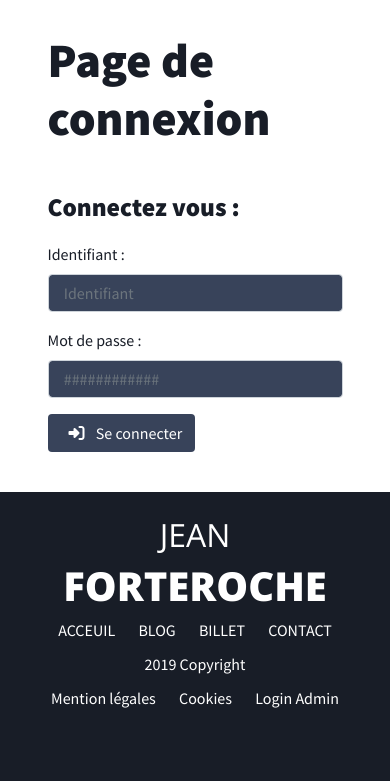
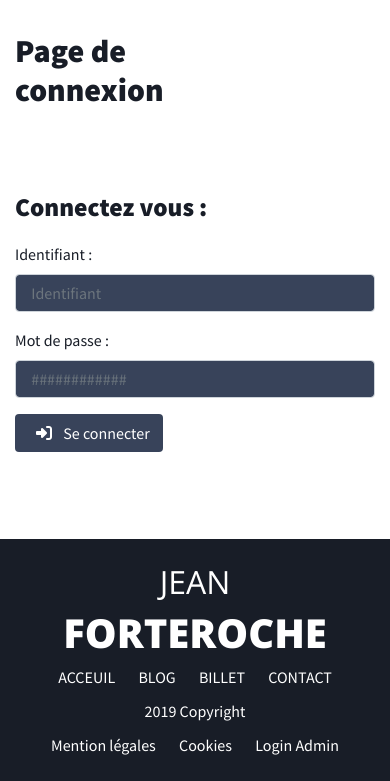
Before and after one commit to LacrotteFlorent/P4-DWJ, a PHP site: page /view/adminConnexion.php in a window 390 px wide. Shown: the part 217-998 px from the top of the page. Before the commit the page ends 925 px from the top, so only its background shows below. Run offline with PHP 8.4, Linux system fonts and the light colour scheme; some libraries are stand-ins or nearby versions.

Commit message:
responsive page de connexion 2

```diff
--- /dev/null
+++ b/public/css/styleAdminConnexion-md.css
@@ -0,0 +1,4 @@
+
+#adminConnexion h2 {
+    font-size: 2.5em;
+}
--- /dev/null
+++ b/public/css/styleAdminConnexion-sm.css
@@ -0,0 +1,4 @@
+
+#adminConnexion h2 {
+    font-size: 2em;
+}
--- /dev/null
+++ b/public/css/styleAdminConnexion-xs.css
@@ -0,0 +1,3 @@
+#adminConnexion h2 {
+    font-size: 2em;
+}
--- a/public/css/styleAdminConnexion.css
+++ b/public/css/styleAdminConnexion.css
@@ -1,6 +1,7 @@
 
 #adminConnexion {
     color: #181D27;
+    height: 60vh;
 }
 
 #adminConnexion h2 {
@@ -19,3 +20,15 @@
     background-color: #38435A;
     color: #FFF;
 }
+
+#adminConnexion > div {
+    height: 100%;
+}
+
+#adminConnexion .connexionTwenty {
+    height: 20%;
+}
+
+#adminConnexion .connexionHeighty {
+    height: 80%;
+}
--- a/view/adminConnexion.php
+++ b/view/adminConnexion.php
@@ -24,13 +24,13 @@
             <?php include("./include_header.php"); ?>
 
             <div id="adminConnexion" class="row justify-content-center my-3">
-                <div class="col-10">
-                    <div class="row">
+                <div class="col-12 col-sm-11 col-md-10">
+                    <div class="row connexionTwenty">
                         <div class="col-8">
                             <h2 class="my-3">Page de connexion</h2>
                         </div>
                     </div>
-                    <div class="row justify-content-center">
+                    <div class="row justify-content-center align-items-center connexionHeighty">
                         <div class="col-12 col-sm-8 col-md-6 col-lg-4 my-4">
                             <form method="POST" action="contact_post">
                                 <p>Connectez vous :</p>
@@ -47,7 +47,6 @@
                         </div>
                     </div>
                 </div>
-
             </div>
 
             <?php include("./include_footer.php"); ?>
--- a/view/include_head.php
+++ b/view/include_head.php
@@ -24,12 +24,16 @@
 <link rel="stylesheet" media="(max-width:576.00px)" href="../public/css/style-xs.css" />
 <link rel="stylesheet" media="(max-width:576.00px)" href="../public/css/styleBlog-xs.css" />
 <link rel="stylesheet" media="(max-width:576.00px)" href="../public/css/styleContact-xs.css" />
+<link rel="stylesheet" media="(max-width:576.00px)" href="../public/css/styleAdminConnexion-xs.css" />
+
 
 <link rel="stylesheet" media="(min-width:577.00px) and (max-width:768.00px)" href="../public/css/style-sm.css" />
 <link rel="stylesheet" media="(min-width:577.00px) and (max-width:768.00px)" href="../public/css/styleBlog-sm.css" />
+<link rel="stylesheet" media="(min-width:577.00px) and (max-width:768.00px)" href="../public/css/styleAdminConnexion-sm.css" />
 
 <link rel="stylesheet" media="(min-width:768.00px) and (max-width:992.00px)" href="../public/css/styleBlog-md.css" />
 <link rel="stylesheet" media="(min-width:768.00px) and (max-width:992.00px)" href="../public/css/styleBlog-md.css" />
+<link rel="stylesheet" media="(min-width:768.00px) and (max-width:992.00px)" href="../public/css/styleAdminConnexion-md.css" />
 
 <link rel="stylesheet" media="(min-width:992.00px) and (max-width:1200.00px)" href="" />
 <link rel="stylesheet" media="(min-width:1200.00px)" href="" />
```
